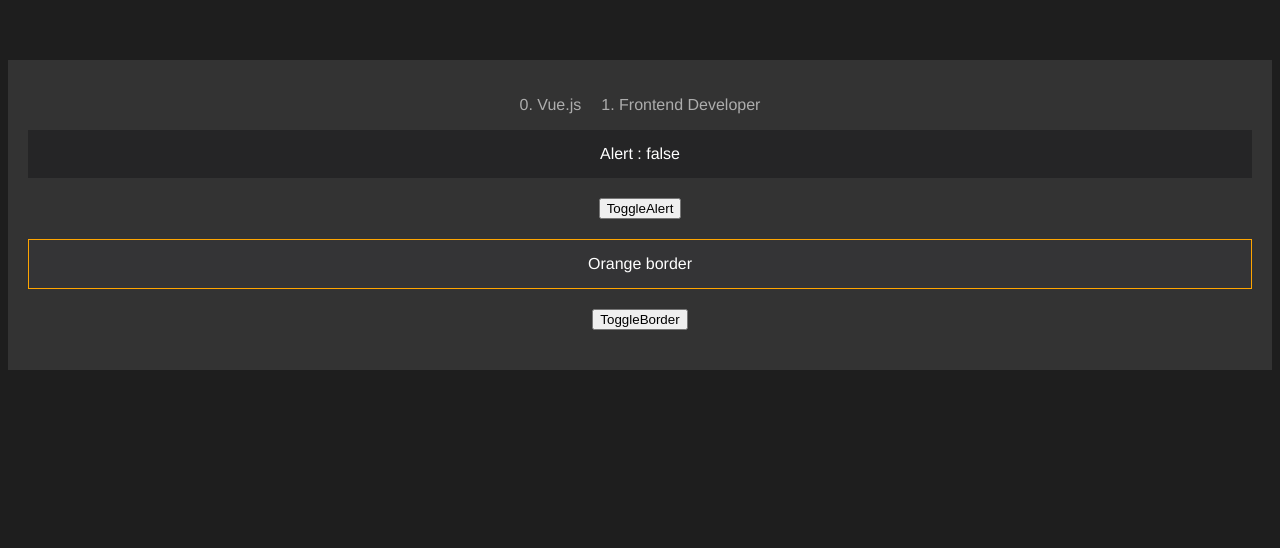
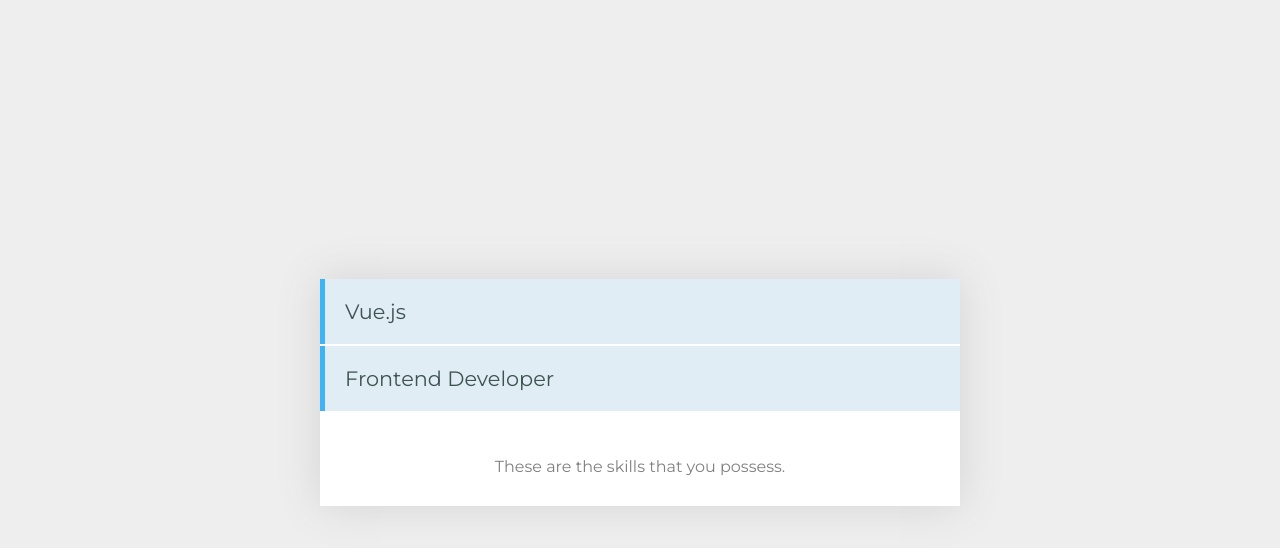
Before and after one commit to Drozerah/vue-crud-spa-skills-app, a Vue app: page / in a window 1280 px wide. Shown: the top 548 px of the page. Built offline with nearby package versions, Linux system fonts and the light colour scheme.

Commit message:
refactor: Skills template + CSS

```diff
--- a/src/App.vue
+++ b/src/App.vue
@@ -16,16 +16,21 @@
 </script>
 
 <style>
-#app {
-  font-family: 'Avenir', Helvetica, Arial, sans-serif;
-  -webkit-font-smoothing: antialiased;
-  -moz-osx-font-smoothing: grayscale;
-  text-align: center;
-  color: #adadad;
-  margin-top: 60px;
-}
+@import url('https://fonts.googleapis.com/css?family=Montserrat:400,700');
 
 body {
-  background-color: #1e1e1e;
+  background-color: #EEEEEE;
+  font-family: 'Montserrat', sans-serif;
+  display: grid;
+  grid-template-rows: auto;
+  justify-items: center;
+  align-items: center;
+}
+body, html {
+  margin: 0;
+  height: 100%;
+}
+#app {
+    width: 50%;
 }
 </style>
--- a/src/components/Skills.vue
+++ b/src/components/Skills.vue
@@ -1,18 +1,10 @@
 <template>
-  <div class="skills">
+  <div class="container">
     <div class="holder">
       <ul>
-        <li v-for="(data, index) in skills" :key='index'>{{index}}. {{data.skill}}</li>
+        <li v-for="(data, index) in skills" :key='index'>{{data.skill}}</li>
       </ul>
-
-      <!-- Add this -->
-      <div v-bind:class="{ alert: showAlert, 'info': showClass }">
-         {{ 'Alert : '+ showAlert }}
-      </div>
-      <button @click="toggleAlert">ToggleAlert</button>
-      <div v-bind:class="borderObject" v-bind:style="{ backgroundColor: bgColor}"> {{ borderObject.orangeBorder ? 'Orange border' : 'Purple border' }} </div>
-      <button @click="toggleBorder">ToggleBorder</button>
-
+      <p>These are the skills that you possess.</p>
     </div>
   </div>
 </template>
@@ -48,52 +40,34 @@
 
 <!-- Add "scoped" attribute to limit CSS to this component only -->
 <style scoped>
-h3 {
-  margin: 40px 0 0;
-}
-ul {
-  list-style-type: none;
-  padding: 0;
-}
-li {
-  display: inline-block;
-  margin: 0 10px;
-}
-a {
-  color: #42b983;
-}
-.skills{
-  background-color: #333333;
-  padding: 20px;
-}
 
-.info{
-  padding: 15px;
-  color:white;
-  background-color: #252526;
-}
+  .holder {
+    background: #fff;
+  }
 
-.alert {
-  background-color: yellow;
-  color:black;
+  ul {
+    margin: 0;
+    padding: 0;
+    list-style-type: none;
+  }
 
-}
+  ul li {
+    padding: 20px;
+    font-size: 1.3em;
+    background-color: #E0EDF4;
+    border-left: 5px solid #3EB3F6;
+    margin-bottom: 2px;
+    color: #3E5252;
+  }
 
+  p {
+    text-align:center;
+    padding: 30px 0;
+    color: gray;
+  }
 
-.purpleBorder{
-  padding: 15px;
-  color:white;
-  background-color: #252526;
-  border: 1px solid purple;
-}
-.orangeBorder{
-  border: 1px solid orange;
-  color:white;
+  .container {
+    box-shadow: 0px 0px 40px lightgray;
+  }
 
-}
-
-button {
-  margin-top: 20px;
-  margin-bottom: 20px;
-}
 </style>
```
